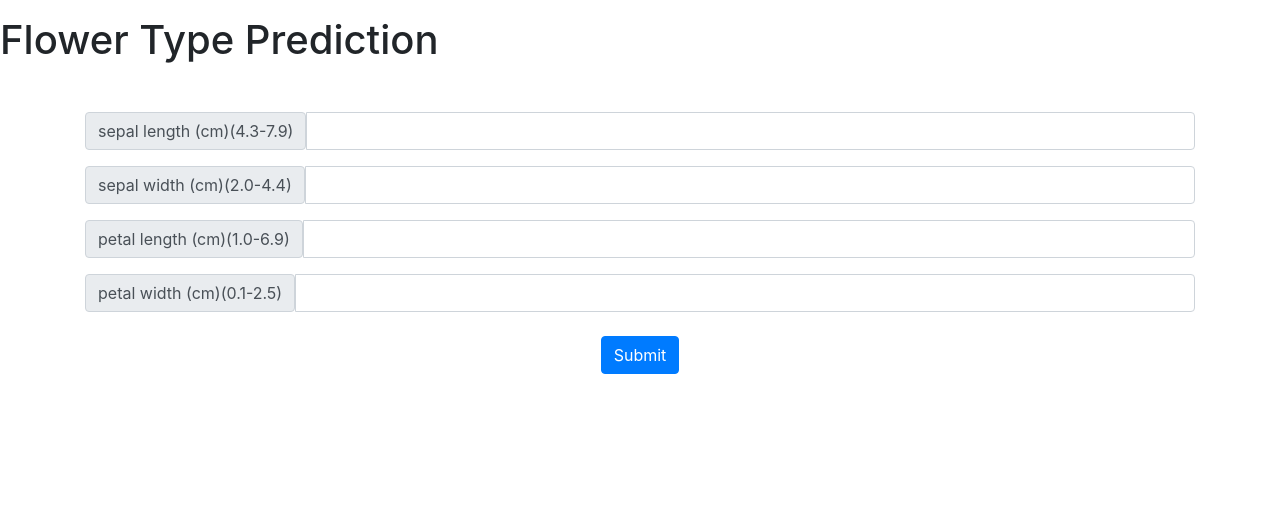
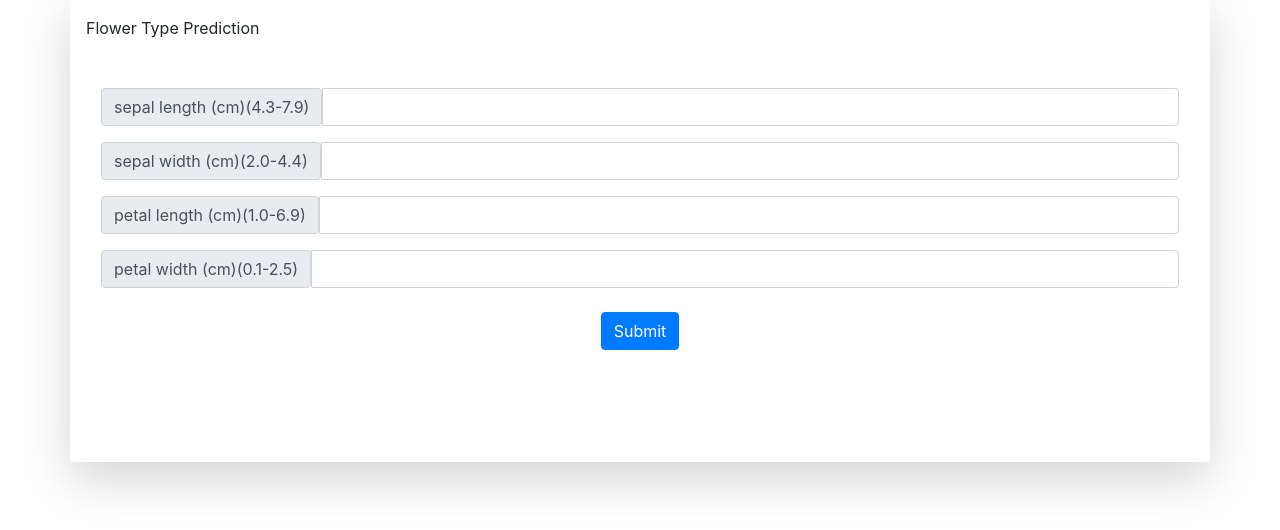
Before and after one commit to AbdulRazzack/IrisML, a Flask app: page / in a window 1280 px wide. Shown: the top 530 px of the page. Run offline with Flask 3, Linux system fonts and the light colour scheme; parts of the project's set-up code (start-up, migrations or seed data) failed here and were passed over.

Commit message:
Update home.html

```diff
--- a/templates/home.html
+++ b/templates/home.html
@@ -7,7 +7,9 @@
     <title>Website</title>
 </head>
 <body>
+<div class="container shadow-lg p-3 mb-5 bg-body rounded"
     <h1 class="my-3 mb-3">Flower Type Prediction</h1>
+<div>
 
     <form action="{{ url_for('pred') }}" method="post" class="container my-5">
         <div class="input-group mb-3">
```
